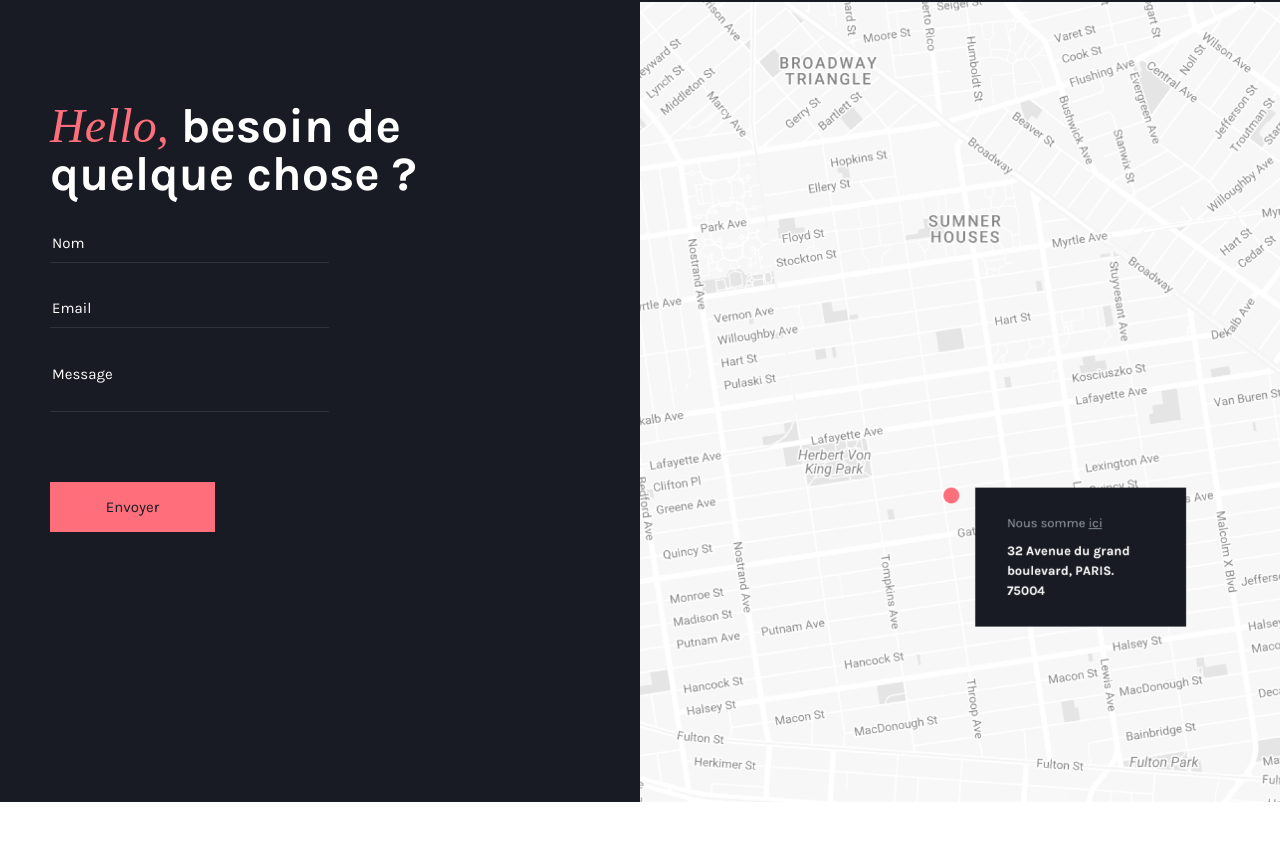
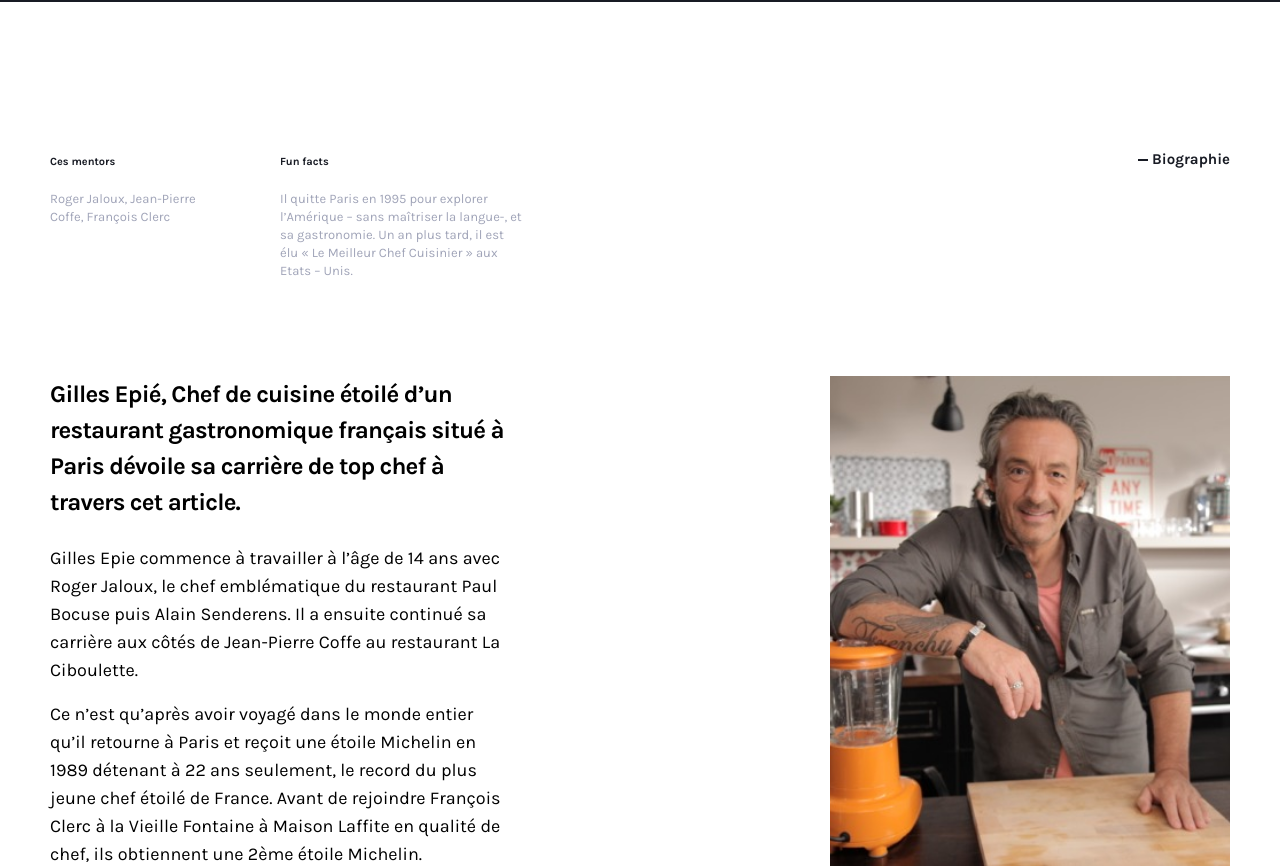
Before and after one commit to ninolam/gilles-epie-redesign, a React (Create React App) app in the folder client/: page / in a window 1280 px wide. Shown: the part 2660-3528 px from the top of the page. Before the commit the page ends 3465 px from the top, so only its background shows below. Built offline with nearby package versions, Linux system fonts and the light colour scheme; a web font is replaced by a local one.

Commit message:
Add: Biography Component style & structure

```diff
--- /dev/null
+++ b/client/src/Components/organisms/Biography/Biography.js
@@ -0,0 +1,33 @@
+import React from "react";
+
+const Biography = () => {
+  return (
+    <section className="Biography">
+      <div className="Biography__wrapper content-wrapper">
+        <div className="Biography__container">
+          <div className="Biography__infos">
+            <div className="Biography__info">
+              <p>Ces mentors</p>
+              <p>Roger Jaloux, Jean-Pierre Coffe, François Clerc</p>
+            </div>
+            <div className="Biography__info">
+              <p>Fun facts</p>
+              <p>Il quitte Paris en 1995 pour explorer l’Amérique – sans maîtriser la langue-, et sa gastronomie. Un an plus tard, il est élu « Le Meilleur Chef Cuisinier » aux Etats – Unis.</p>
+            </div>
+          </div>
+          <p className="Biography__label">Biographie</p>
+        </div>
+        <div className="Biography__container">
+          <div className="Biography__texts">
+            <h4 className="Biography__title title-h4">Gilles Epié, Chef de cuisine étoilé d’un restaurant gastronomique français situé à Paris dévoile sa carrière de top chef à travers cet article.</h4>
+            <p className="Biography__text text-large">Gilles Epie commence à travailler à l’âge de 14 ans avec Roger Jaloux, le chef emblématique du restaurant Paul Bocuse puis Alain Senderens. Il a ensuite continué sa carrière aux côtés de Jean-Pierre Coffe au restaurant La Ciboulette.</p>
+            <p className="Biography__text text-large">Ce n’est qu’après avoir voyagé dans le monde entier qu’il retourne à Paris et reçoit une étoile Michelin en 1989 détenant à 22 ans seulement, le record du plus jeune chef étoilé de France. Avant de rejoindre François Clerc à la Vieille Fontaine à Maison Laffite en qualité de chef, ils obtiennent une 2ème étoile Michelin.</p>
+          </div>
+          <div className="Biography__image"></div>
+        </div>
+      </div>
+    </section>
+  );
+};
+
+export default Biography;
--- /dev/null
+++ b/client/src/Components/organisms/Biography/Biography.scss
@@ -0,0 +1,73 @@
+.Biography {
+  padding: 150px 20px;
+  &__container {
+    display: flex;
+    justify-content: space-between;
+    align-items: flex-start;
+    &:not(:last-child) {
+      margin-bottom: 96px;
+    }
+  }
+  &__infos {
+    display: flex;
+  }
+  &__info {
+    &:first-child {
+      max-width: 179px;
+    }
+    &:not(:last-child) {
+      margin-right: 51px;
+    }
+    &:last-child {
+      max-width: 243px;
+    }
+    p {
+      &:first-child {
+        font-size: 11px;
+        color: $black;
+        font-weight: bold;
+        line-height: 20px;
+        margin-bottom: 18px;
+      }
+      &:last-child {
+        font-size: 13px;
+        line-height: 18px;
+        color: $MediumGrey;
+      }
+    }
+  }
+  &__label {
+    font-size: 15px;
+    font-weight: bold;
+    color: $black;
+    display: flex;
+    align-items: center;
+    &:before {
+      content: '';
+      height: 2px;
+      width: 10px;
+      background: $black;
+      margin-right: 4px;
+    }
+  }
+  &__texts {
+    max-width: 458px;
+    width: calc(100% - 448px);
+  }
+  &__title {
+    margin-bottom: 24px;
+  }
+  &__text {
+    &:last-child {
+      margin-top: 16px;
+    }
+  }
+  &__image {
+    width: 400px;
+    height: 490px;
+    background-image: url('./../../../assets/img/biography.jpg');
+    background-size: cover;
+    background-repeat: no-repeat;
+    background-position: center;
+  }
+}
--- a/client/src/Components/pages/Home.js
+++ b/client/src/Components/pages/Home.js
@@ -2,6 +2,7 @@ import React from 'react'
 import Heading from './../organisms/Heading/Heading'
 import Restaurants from './../organisms/Restaurants/Restaurants'
 import Press from './../organisms/Press/Press'
+import Biography from './../organisms/Biography/Biography'
 
 const Home = () => {
   return (
@@ -9,6 +10,7 @@ const Home = () => {
       <Heading />
       <Restaurants />
       <Press />
+      <Biography />
     </div>
   )
 }
--- a/client/src/styles/master.scss
+++ b/client/src/styles/master.scss
@@ -9,6 +9,7 @@
 @import "../Components/organisms/Heading/Heading";
 @import "../Components/organisms/Restaurants/Restaurants";
 @import "../Components/organisms/Press/Press";
+@import "../Components/organisms/Biography/Biography";
 
 @import "../Components/pages/PageDetails/PageDetails";
 @import "../Components/pages/PageList/PageList";
```
Also changed, not shown: client/src/assets/img/biography.jpg (added).
